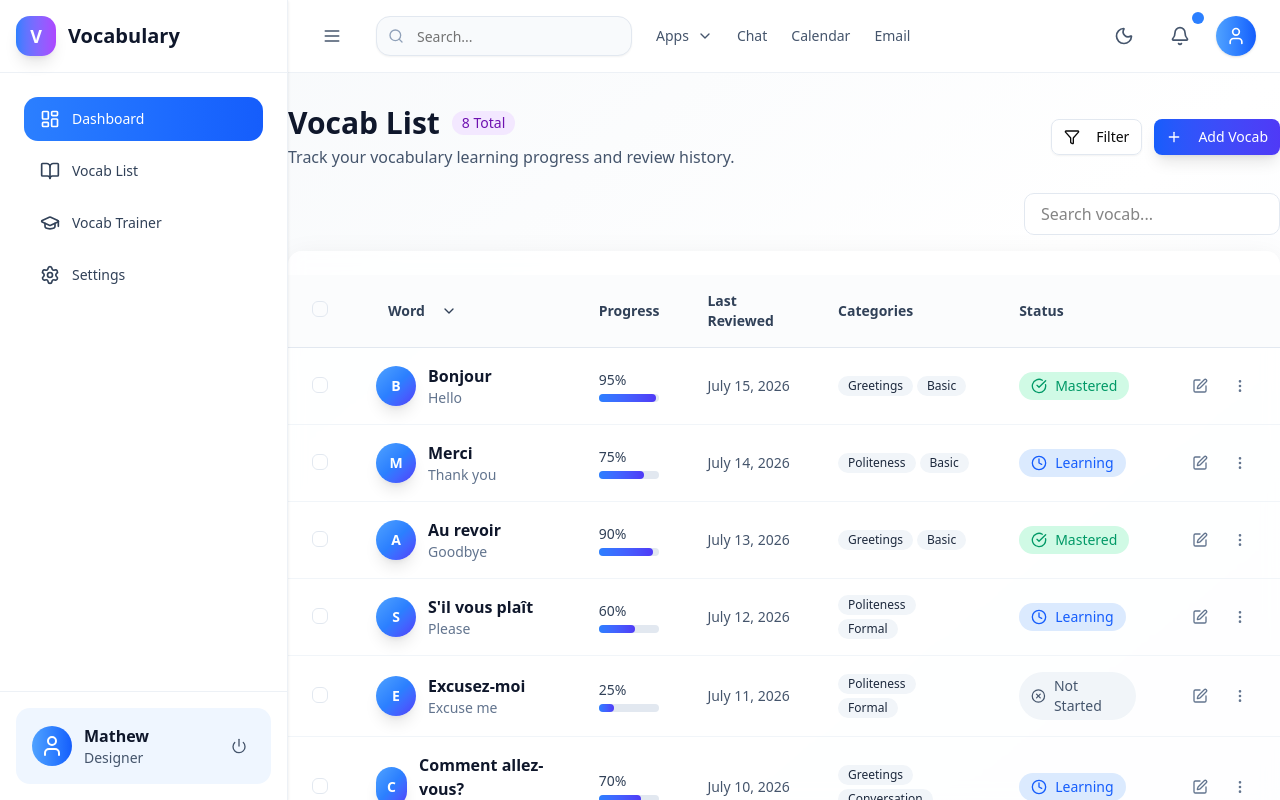
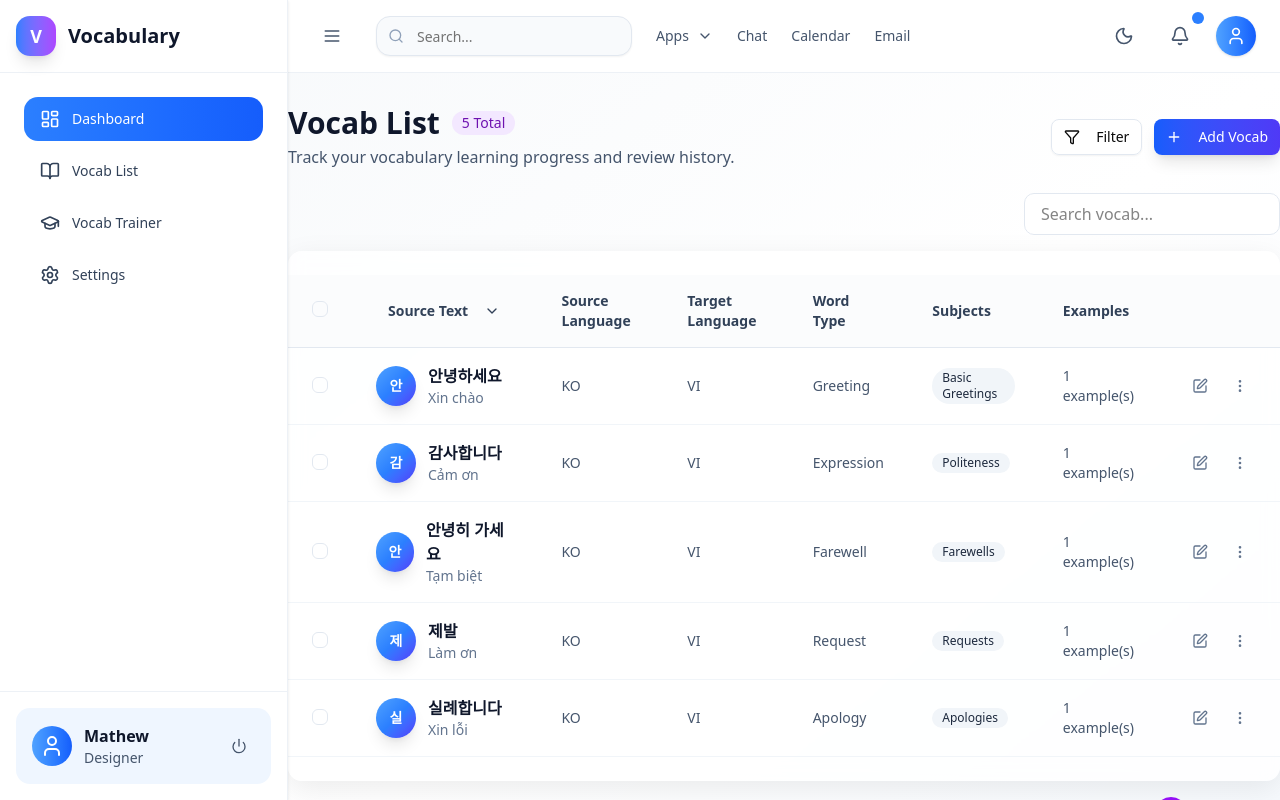
Before and after one commit to ngocxxu/vocab-management-fe-2, a Next.js app: page /settings in a window 1280 px wide. Built offline with nearby package versions, Linux system fonts and the light colour scheme; no server answers.

Commit message:
feat: vocab list

```diff
--- a/src/components/vocab-list/VocabList.tsx
+++ b/src/components/vocab-list/VocabList.tsx
@@ -1,112 +1,142 @@
 'use client';
 
 import type { ColumnDef } from '@tanstack/react-table';
-import { CheckCircle, ChevronDown, Clock, Edit, Filter, MoreVertical, Plus, XCircle } from 'lucide-react';
+import type { TVocab } from '@/types/vocab-list';
+import { ChevronDown, Edit, Filter, MoreVertical, Plus } from 'lucide-react';
 import React, { useMemo, useState } from 'react';
 import { Button } from '@/components/ui/button';
 import { Checkbox } from '@/components/ui/checkbox';
 import { DataTable } from '@/components/ui/table';
 
-type VocabItem = {
-  id: string;
-  word: string;
-  translation: string;
-  difficulty: 'Easy' | 'Medium' | 'Hard';
-  lastReviewed: string;
-  status: 'Mastered' | 'Learning' | 'Not Started';
-  category: string[];
-  progress: number;
-};
-
 const VocabList: React.FC = () => {
   const [globalFilter, setGlobalFilter] = useState('');
 
-  // Memoize the data to prevent unnecessary re-renders
-  const data = useMemo<VocabItem[]>(() => [
+  // Memoize the data to prevent unnecessary re-renders - using the actual TVocab structure
+  const data = useMemo<TVocab[]>(() => [
+    {
+      id: 'cme9s70fv000cqh1s1ick06db',
+      sourceLanguageCode: 'ko',
+      targetLanguageCode: 'vi',
+      textSource: '안녕하세요',
+      textTargets: [
+        {
+          textTarget: 'Xin chào',
+          wordType: { id: '1', name: 'Greeting', description: 'A greeting expression' },
+          explanationSource: 'Korean greeting',
+          explanationTarget: 'Vietnamese greeting',
+          vocabExamples: [
+            { source: '안녕하세요, 만나서 반갑습니다', target: 'Xin chào, rất vui được gặp bạn' },
+          ],
+          grammar: 'Interjection',
+          textTargetSubjects: [
             {
               id: '1',
-      word: 'Bonjour',
-      translation: 'Hello',
-      difficulty: 'Easy',
-      lastReviewed: 'July 15, 2026',
-      status: 'Mastered',
-      category: ['Greetings', 'Basic'],
-      progress: 95,
+              subject: { id: '1', name: 'Basic Greetings', order: 1 },
+            },
+          ],
+        },
+      ],
     },
     {
+      id: 'cme9s70fv000cqh1s1ick06dc',
+      sourceLanguageCode: 'ko',
+      targetLanguageCode: 'vi',
+      textSource: '감사합니다',
+      textTargets: [
+        {
+          textTarget: 'Cảm ơn',
+          wordType: { id: '2', name: 'Expression', description: 'A thank you expression' },
+          explanationSource: 'Korean thank you',
+          explanationTarget: 'Vietnamese thank you',
+          vocabExamples: [
+            { source: '정말 감사합니다', target: 'Thực sự cảm ơn bạn' },
+          ],
+          grammar: 'Interjection',
+          textTargetSubjects: [
+            {
               id: '2',
-      word: 'Merci',
-      translation: 'Thank you',
-      difficulty: 'Easy',
-      lastReviewed: 'July 14, 2026',
-      status: 'Learning',
-      category: ['Politeness', 'Basic'],
-      progress: 75,
+              subject: { id: '2', name: 'Politeness', order: 2 },
+            },
+          ],
+        },
+      ],
     },
     {
+      id: 'cme9s70fv000cqh1s1ick06dd',
+      sourceLanguageCode: 'ko',
+      targetLanguageCode: 'vi',
+      textSource: '안녕히 가세요',
+      textTargets: [
+        {
+          textTarget: 'Tạm biệt',
+          wordType: { id: '3', name: 'Farewell', description: 'A goodbye expression' },
+          explanationSource: 'Korean goodbye',
+          explanationTarget: 'Vietnamese goodbye',
+          vocabExamples: [
+            { source: '안녕히 가세요, 또 만나요', target: 'Tạm biệt, hẹn gặp lại' },
+          ],
+          grammar: 'Interjection',
+          textTargetSubjects: [
+            {
               id: '3',
-      word: 'Au revoir',
-      translation: 'Goodbye',
-      difficulty: 'Easy',
-      lastReviewed: 'July 13, 2026',
-      status: 'Mastered',
-      category: ['Greetings', 'Basic'],
-      progress: 90,
+              subject: { id: '3', name: 'Farewells', order: 3 },
+            },
+          ],
+        },
+      ],
     },
     {
+      id: 'cme9s70fv000cqh1s1ick06de',
+      sourceLanguageCode: 'ko',
+      targetLanguageCode: 'vi',
+      textSource: '제발',
+      textTargets: [
+        {
+          textTarget: 'Làm ơn',
+          wordType: { id: '4', name: 'Request', description: 'A please expression' },
+          explanationSource: 'Korean please',
+          explanationTarget: 'Vietnamese please',
+          vocabExamples: [
+            { source: '제발 도와주세요', target: 'Làm ơn giúp tôi' },
+          ],
+          grammar: 'Adverb',
+          textTargetSubjects: [
+            {
               id: '4',
-      word: 'S\'il vous plaît',
-      translation: 'Please',
-      difficulty: 'Medium',
-      lastReviewed: 'July 12, 2026',
-      status: 'Learning',
-      category: ['Politeness', 'Formal'],
-      progress: 60,
+              subject: { id: '4', name: 'Requests', order: 4 },
+            },
+          ],
+        },
+      ],
     },
     {
+      id: 'cme9s70fv000cqh1s1ick06df',
+      sourceLanguageCode: 'ko',
+      targetLanguageCode: 'vi',
+      textSource: '실례합니다',
+      textTargets: [
+        {
+          textTarget: 'Xin lỗi',
+          wordType: { id: '5', name: 'Apology', description: 'An excuse me expression' },
+          explanationSource: 'Korean excuse me',
+          explanationTarget: 'Vietnamese excuse me',
+          vocabExamples: [
+            { source: '실례합니다, 길을 비켜주세요', target: 'Xin lỗi, làm ơn nhường đường' },
+          ],
+          grammar: 'Interjection',
+          textTargetSubjects: [
+            {
               id: '5',
-      word: 'Excusez-moi',
-      translation: 'Excuse me',
-      difficulty: 'Medium',
-      lastReviewed: 'July 11, 2026',
-      status: 'Not Started',
-      category: ['Politeness', 'Formal'],
-      progress: 25,
+              subject: { id: '5', name: 'Apologies', order: 5 },
             },
-    {
-      id: '6',
-      word: 'Comment allez-vous?',
-      translation: 'How are you?',
-      difficulty: 'Medium',
-      lastReviewed: 'July 10, 2026',
-      status: 'Learning',
-      category: ['Greetings', 'Conversation'],
-      progress: 70,
+          ],
         },
-    {
-      id: '7',
-      word: 'Je m\'appelle',
-      translation: 'My name is',
-      difficulty: 'Medium',
-      lastReviewed: 'July 9, 2026',
-      status: 'Mastered',
-      category: ['Introduction', 'Basic'],
-      progress: 85,
-    },
-    {
-      id: '8',
-      word: 'Enchanté',
-      translation: 'Nice to meet you',
-      difficulty: 'Hard',
-      lastReviewed: 'July 8, 2026',
-      status: 'Not Started',
-      category: ['Introduction', 'Formal'],
-      progress: 15,
+      ],
     },
   ], []);
 
   // Memoize columns to prevent unnecessary re-renders
-  const columns = useMemo<ColumnDef<VocabItem>[]>(() => [
+  const columns = useMemo<ColumnDef<TVocab>[]>(() => [
     {
       id: 'select',
       header: ({ table }) => (
@@ -128,100 +158,109 @@ const VocabList: React.FC = () => {
       size: 50,
     },
     {
-      accessorKey: 'word',
+      accessorKey: 'textSource',
       header: ({ column }) => (
         <Button
           variant="ghost"
           onClick={() => column.toggleSorting(column.getIsSorted() === 'asc')}
           className="h-auto p-0 font-semibold text-slate-700 dark:text-slate-300"
         >
-          Word
+          Source Text
           <ChevronDown className="ml-2 h-4 w-4" />
         </Button>
       ),
-      cell: ({ row }) => (
+      cell: ({ row }) => {
+        const firstTarget = row.original.textTargets[0];
+        return (
           <div className="flex items-center space-x-3">
             <div className="flex h-10 w-10 items-center justify-center rounded-full bg-gradient-to-br from-blue-400 via-blue-500 to-indigo-600 text-sm font-bold text-white shadow-lg">
-            {row.original.word.charAt(0).toUpperCase()}
+              {row.original.textSource.charAt(0).toUpperCase()}
             </div>
             <div>
-            <div className="font-semibold text-slate-900 dark:text-white">{row.original.word}</div>
-            <div className="text-sm text-slate-500 dark:text-slate-400">{row.original.translation}</div>
+              <div className="font-semibold text-slate-900 dark:text-white">{row.original.textSource}</div>
+              <div className="text-sm text-slate-500 dark:text-slate-400">
+                {firstTarget?.textTarget || 'No translation'}
               </div>
             </div>
-      ),
+          </div>
+        );
+      },
       enableSorting: true,
       enableHiding: false,
     },
     {
-      accessorKey: 'progress',
-      header: 'Progress',
+      accessorKey: 'sourceLanguageCode',
+      header: 'Source Language',
       cell: ({ row }) => (
-        <div className="w-full">
-          <div className="mb-1 flex items-center justify-between">
-            <span className="text-sm font-medium text-slate-700 dark:text-slate-300">
-              {row.original.progress}
-              %
-            </span>
-          </div>
-          <div className="h-2 w-full rounded-full bg-slate-200 dark:bg-slate-700">
-            <div
-              className="h-2 rounded-full bg-gradient-to-r from-blue-500 to-indigo-600 transition-all duration-300"
-              style={{ width: `${row.original.progress}%` }}
-            />
-          </div>
+        <div className="text-sm text-slate-600 dark:text-slate-400">
+          {row.original.sourceLanguageCode.toUpperCase()}
         </div>
       ),
       enableSorting: true,
       enableHiding: true,
     },
     {
-      accessorKey: 'lastReviewed',
-      header: 'Last Reviewed',
+      accessorKey: 'targetLanguageCode',
+      header: 'Target Language',
       cell: ({ row }) => (
-        <div className="text-sm text-slate-600 dark:text-slate-400">{row.original.lastReviewed}</div>
+        <div className="text-sm text-slate-600 dark:text-slate-400">
+          {row.original.targetLanguageCode.toUpperCase()}
+        </div>
       ),
       enableSorting: true,
       enableHiding: true,
     },
     {
-      accessorKey: 'category',
-      header: 'Categories',
-      cell: ({ row }) => (
-        <div className="flex flex-wrap gap-1">
-          {row.original.category.map(cat => (
-            <span
-              key={cat}
-              className="inline-flex items-center rounded-full bg-slate-100 px-2.5 py-0.5 text-xs font-medium text-slate-800 dark:bg-slate-700 dark:text-slate-200"
-            >
-              {cat}
-            </span>
-          ))}
+      accessorKey: 'textTargets',
+      header: 'Word Type',
+      cell: ({ row }) => {
+        const firstTarget = row.original.textTargets[0];
+        return (
+          <div className="text-sm text-slate-600 dark:text-slate-400">
+            {firstTarget?.wordType?.name || 'N/A'}
           </div>
-      ),
+        );
+      },
       enableSorting: false,
       enableHiding: true,
     },
     {
-      accessorKey: 'status',
-      header: 'Status',
-      cell: ({ row: _row }) => {
-        const statusConfig = {
-          'Mastered': { icon: CheckCircle, color: 'text-emerald-600 bg-emerald-100 dark:bg-emerald-900/20' },
-          'Learning': { icon: Clock, color: 'text-blue-600 bg-blue-100 dark:bg-blue-900/20' },
-          'Not Started': { icon: XCircle, color: 'text-slate-600 bg-slate-100 dark:bg-slate-700' },
-        };
-        const config = statusConfig[_row.original.status];
-        const Icon = config.icon;
+      accessorKey: 'textTargets',
+      header: 'Subjects',
+      cell: ({ row }) => {
+        const firstTarget = row.original.textTargets[0];
+        const subjects = firstTarget?.textTargetSubjects || [];
 
         return (
-          <div className={`inline-flex items-center rounded-full px-3 py-1 text-sm font-medium ${config.color}`}>
-            <Icon className="mr-2 h-4 w-4" />
-            {_row.original.status}
+          <div className="flex flex-wrap gap-1">
+            {subjects.map(subject => (
+              <span
+                key={subject.id}
+                className="inline-flex items-center rounded-full bg-slate-100 px-2.5 py-0.5 text-xs font-medium text-slate-800 dark:bg-slate-700 dark:text-slate-200"
+              >
+                {subject.subject.name}
+              </span>
+            ))}
           </div>
         );
       },
-      enableSorting: true,
+      enableSorting: false,
+      enableHiding: true,
+    },
+    {
+      accessorKey: 'textTargets',
+      header: 'Examples',
+      cell: ({ row }) => {
+        const firstTarget = row.original.textTargets[0];
+        const examples = firstTarget?.vocabExamples || [];
+
+        return (
+          <div className="text-sm text-slate-600 dark:text-slate-400">
+            {examples.length > 0 ? `${examples.length} example(s)` : 'No examples'}
+          </div>
+        );
+      },
+      enableSorting: false,
       enableHiding: true,
     },
     {
```
Lines whose indentation alone changed are shown as unchanged.
